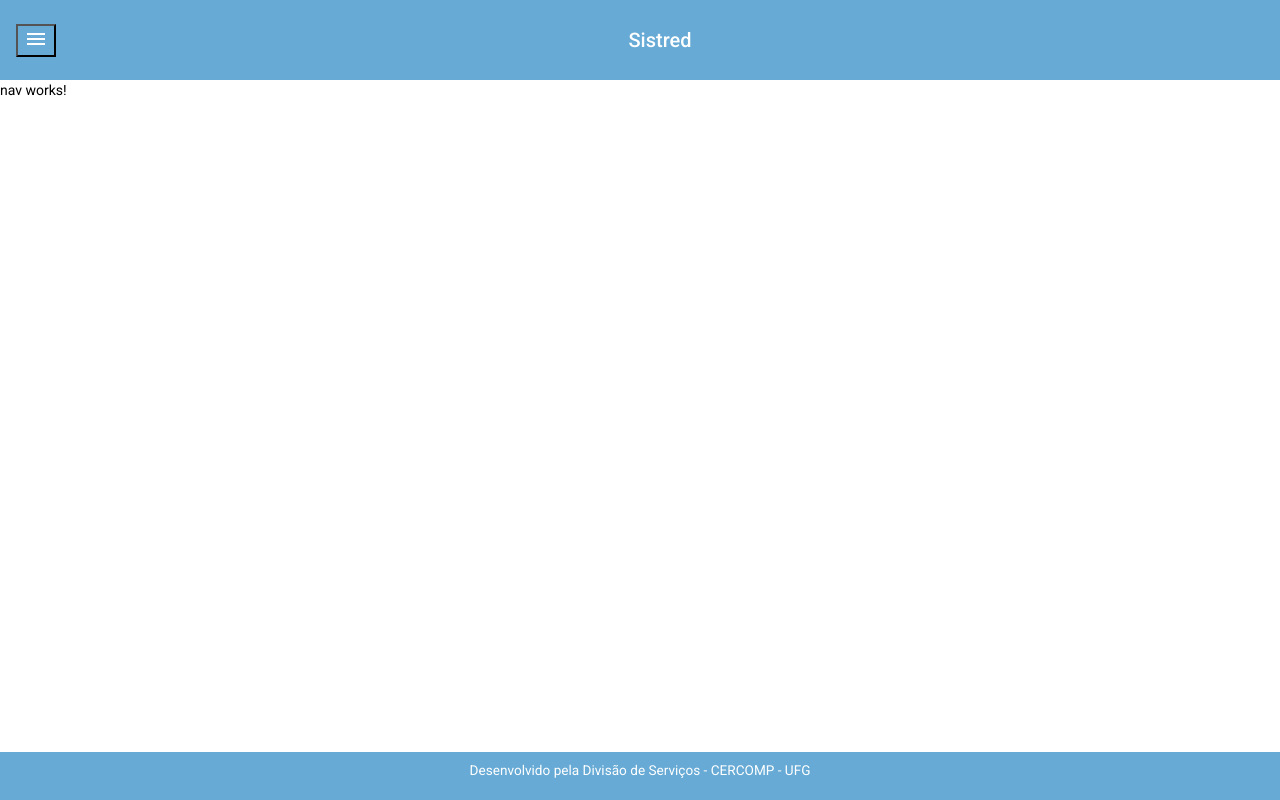
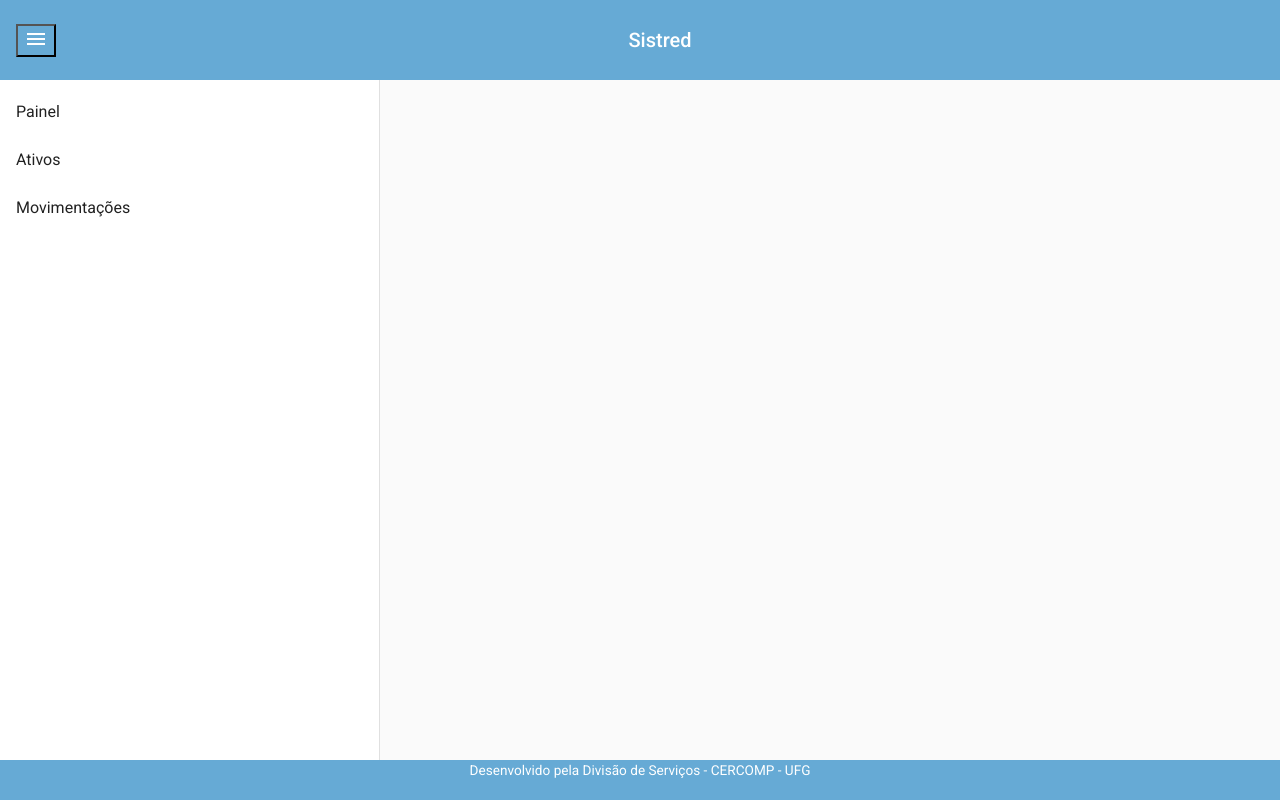
Before and after one commit to Theringeye/sistred-front, an Angular app: page / in a window 1280 px wide. Built offline with nearby package versions, Linux system fonts and the light colour scheme.

Commit message:
Implementado navegacao lateral

```diff
--- a/src/app/app.module.ts
+++ b/src/app/app.module.ts
@@ -9,10 +9,12 @@ import { HeaderComponent } from './template/header/header.component';
 import { FooterComponent } from './template/footer/footer.component';
 import { BrowserAnimationsModule } from '@angular/platform-browser/animations';
 import { MovimentacaoComponent } from './views/movimentacao/movimentacao.component';
+import {MatSidenavModule} from '@angular/material/sidenav';
 
 import {MatToolbarModule} from '@angular/material/toolbar';
 import {MatIconModule} from '@angular/material/icon';
 import { NavComponent } from './template/nav/nav.component';
+import {MatListModule} from '@angular/material/list';
 
 
 
@@ -32,7 +34,9 @@ import { NavComponent } from './template/nav/nav.component';
     AppRoutingModule,
     BrowserAnimationsModule,
     MatToolbarModule,
-    MatIconModule
+    MatIconModule,
+    MatSidenavModule,
+    MatListModule
   ],
   providers: [],
   bootstrap: [AppComponent]
--- a/src/app/template/footer/footer.component.css
+++ b/src/app/template/footer/footer.component.css
@@ -11,5 +11,4 @@
 
 .footer p{
     text-align: center;
-    padding: .5rem;
 }
--- a/src/app/template/header/header.component.html
+++ b/src/app/template/header/header.component.html
@@ -1,5 +1,5 @@
 <mat-toolbar>
-    <button mat-icon-button class="example-icon" aria-label="Example icon-button with menu icon">
+    <button mat-icon-button class="example-icon" aria-label="Icone de Menu">
         <mat-icon>menu</mat-icon>
       </button>
     <h1>Sistred</h1>
--- a/src/app/template/nav/nav.component.css
+++ b/src/app/template/nav/nav.component.css
@@ -0,0 +1,8 @@
+.container {
+    min-width: 100%;
+    min-height: 85%;
+  }
+
+ .side-nav{
+     min-width: 380px;
+ }
--- a/src/app/template/nav/nav.component.html
+++ b/src/app/template/nav/nav.component.html
@@ -1 +1,13 @@
-<p>nav works!</p>
+<mat-drawer-container class="container" autosize>
+    <mat-drawer mode="side" opened class="side-nav">
+        <mat-selection-list #opcoes [multiple]="false">
+            <mat-list-option *ngFor="let opcao of opcoesNav" [value]="opcao">
+              {{opcao}}
+            </mat-list-option>
+          </mat-selection-list>
+    </mat-drawer>
+    <mat-drawer-content></mat-drawer-content>
+
+
+
+  </mat-drawer-container>
--- a/src/app/template/nav/nav.component.ts
+++ b/src/app/template/nav/nav.component.ts
@@ -6,10 +6,12 @@ import { Component, OnInit } from '@angular/core';
   styleUrls: ['./nav.component.css']
 })
 export class NavComponent implements OnInit {
-
+  showFiller = false;
   constructor() { }
 
   ngOnInit(): void {
   }
 
+  opcoesNav: string[] = ['Painel','Ativos', 'Movimentações'];
+
 }
```
